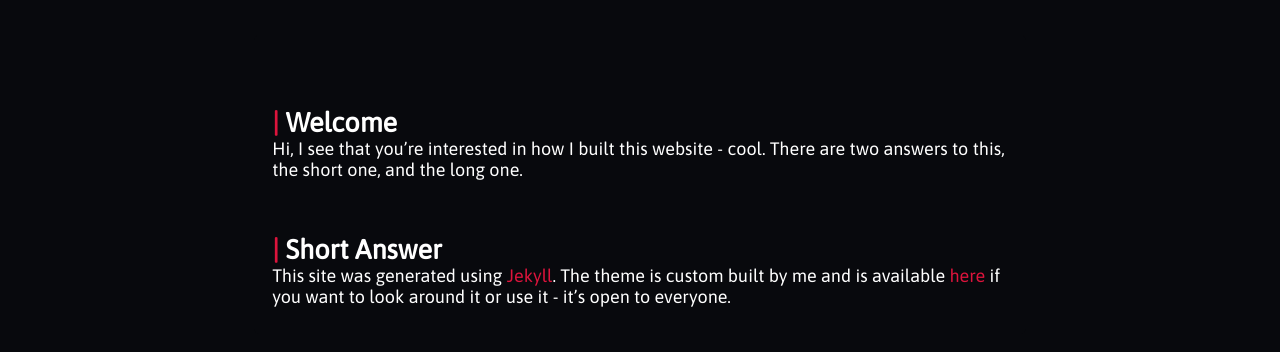
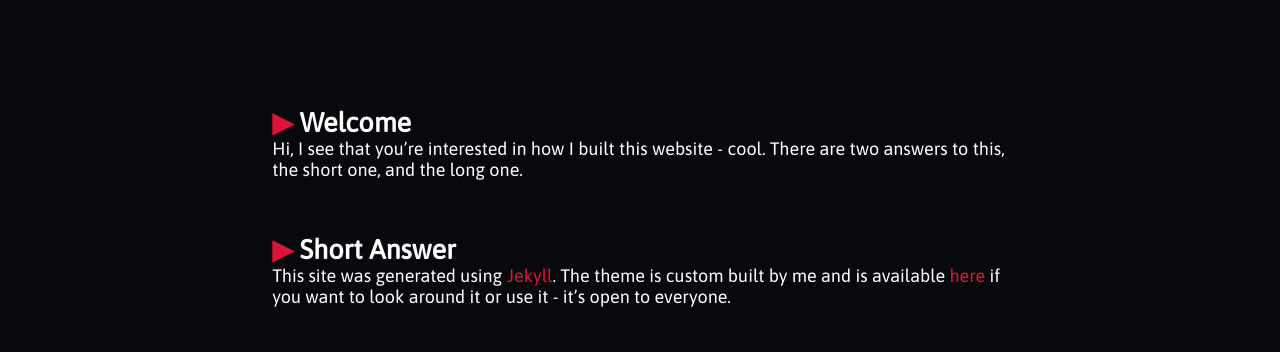
Before and after one commit to eoinparkinson/portfolio-site, a Jekyll site: the page built from _posts/2022-03-20-how-i-built-my-website.md, in a window 1280 px wide. Shown: the part 611-963 px from the top of the page. Built offline with Jekyll 4.4.1, drawn with Linux system fonts in a browser that asks for light colours.

Commit message:
changed to arrow

```diff
--- a/_layouts/post.html
+++ b/_layouts/post.html
@@ -27,7 +27,7 @@
 
 		<section class="content post-content">
 
-			{% include anchor_headings.html html=content beforeHeading="True" anchorBody="|" %}
+			{% include anchor_headings.html html=content beforeHeading="True" anchorBody="▶" %}
 
 		</section>
 	</main>
```
